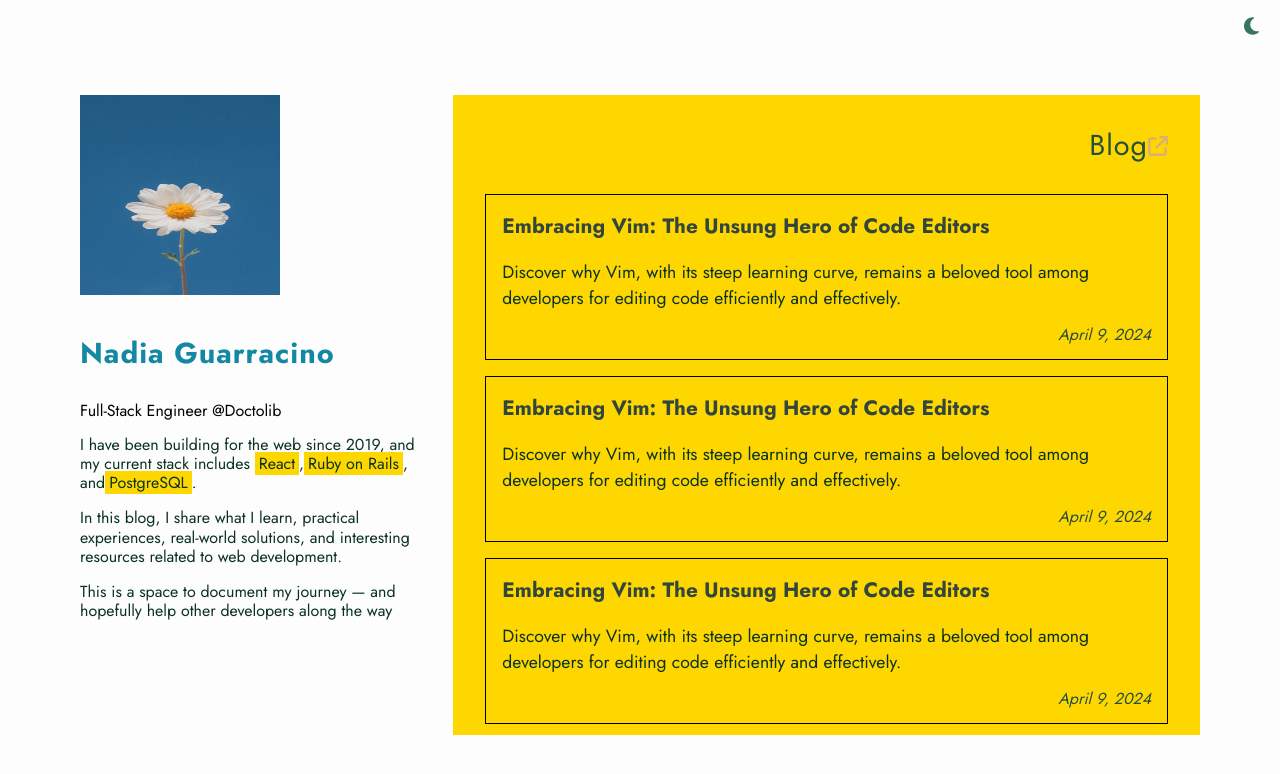
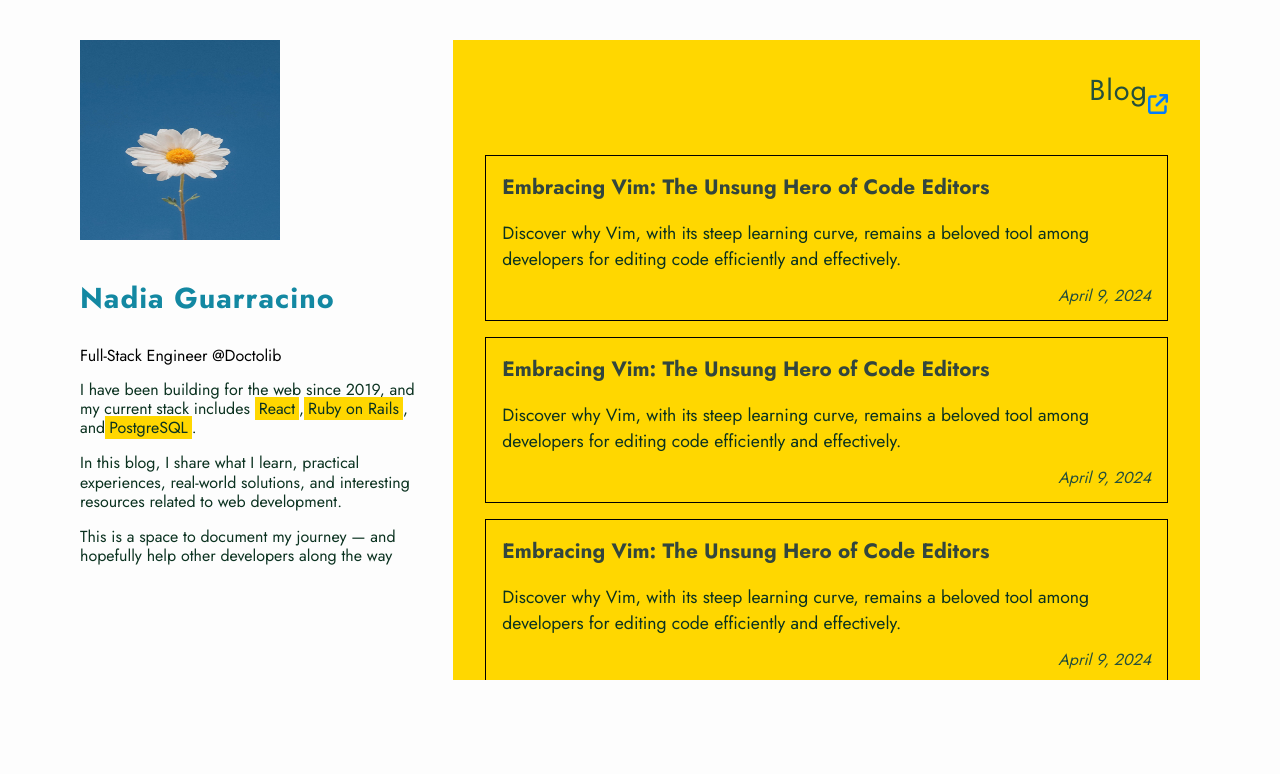
Before and after one commit to JackGarrus/nadyg-website, a Next.js app: page / in a window 1280 px wide. Shown: the top 774 px of the page. Built offline with nearby package versions, Linux system fonts and the light colour scheme.

Commit message:
more cleanup

```diff
--- a/src/app/page.tsx
+++ b/src/app/page.tsx
@@ -8,14 +8,15 @@ import ArrowUpSquare from "./icons/arrowUpSquare";
 import t from "@/app/style/typography.module.css";
 import l from "@/app/style/layout.module.css";
 import clsx from "clsx";
-import ThemeToggle from "./theme/ThemeToggle";
+// import ThemeToggle from "./theme/ThemeToggle";
 
 export default function Home() {
   return (
     <>
+      {/*
       <div className={clsx(l.w100, t.tar)}>
         <ThemeToggle />
-      </div>
+      </div> */}
       <Section>
         <div className={s.page}>
           <section className={s.yapSection}>
@@ -26,12 +27,12 @@ export default function Home() {
               key="/blog"
               href="/blog"
               target="blank"
-              className={clsx(s.link, l.flex, l.aic, l.jce)}
+              className={clsx(s.link, l.flex, l.aic, l.jce, l.pb16)}
             >
-              <h1 className={clsx(t.blogTitle, l.flex, l.aic, l.pl16, l.tar)}>
-                Blog
-                <ArrowUpSquare className="icon" color="#dcb06d" />
-              </h1>
+              <p className={clsx(t.blogTitle, l.tar)}>Blog</p>
+              <div className={l.pl8}>
+                <ArrowUpSquare className="icon" />
+              </div>
             </Link>
             <BlogPosts />
           </section>
```
